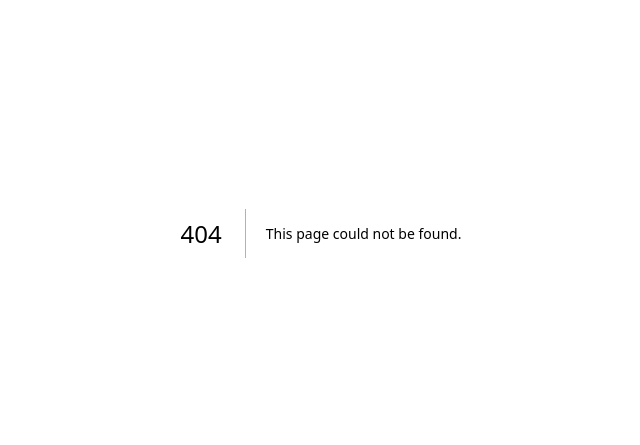
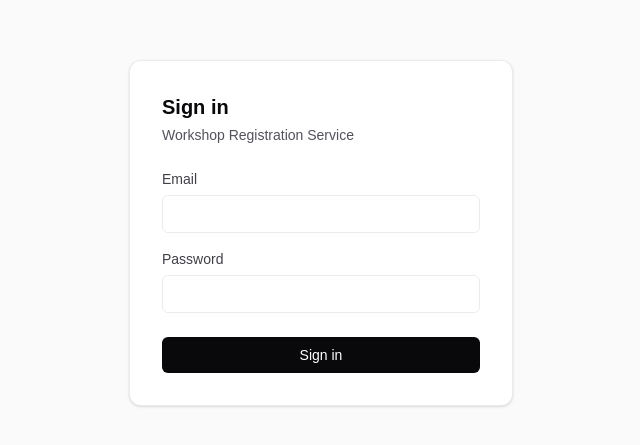
Before and after one commit to SachiniDIL/workshop-registration-service, a Next.js app: page /login in a window 1280 px wide. Before the commit this address had no page. Shown: the part 167-612 px from the top of the page, without its empty margins (319-959 px from the left). Built offline with nearby package versions, Linux system fonts and the light colour scheme.

Commit message:
Add login page, SessionProvider, and role-gated auth middleware

```diff
--- a/app/layout.tsx
+++ b/app/layout.tsx
@@ -1,6 +1,7 @@
 import type { Metadata } from "next";
 import { Geist, Geist_Mono } from "next/font/google";
 import "./globals.css";
+import Providers from "./providers";
 
 const geistSans = Geist({
   variable: "--font-geist-sans",
@@ -23,7 +24,9 @@ export default function RootLayout({ children }: LayoutProps<"/">) {
       lang="en"
       className={`${geistSans.variable} ${geistMono.variable} h-full antialiased`}
     >
-      <body className="min-h-full flex flex-col">{children}</body>
+      <body className="min-h-full flex flex-col">
+        <Providers>{children}</Providers>
+      </body>
     </html>
   );
 }
--- /dev/null
+++ b/app/login/page.tsx
@@ -0,0 +1,95 @@
+"use client";
+
+import { signIn } from "next-auth/react";
+import { useRouter } from "next/navigation";
+import { useState, type FormEvent } from "react";
+
+export default function LoginPage() {
+  const router = useRouter();
+  const [email, setEmail] = useState("");
+  const [password, setPassword] = useState("");
+  const [error, setError] = useState<string | null>(null);
+  const [isSubmitting, setIsSubmitting] = useState(false);
+
+  async function handleSubmit(event: FormEvent<HTMLFormElement>) {
+    event.preventDefault();
+    setError(null);
+    setIsSubmitting(true);
+
+    const result = await signIn("credentials", {
+      email,
+      password,
+      redirect: false,
+    });
+
+    setIsSubmitting(false);
+
+    if (!result || result.error) {
+      setError("Invalid email or password");
+      return;
+    }
+
+    router.push("/workshops");
+  }
+
+  return (
+    <div className="flex flex-1 items-center justify-center bg-zinc-50 px-4 dark:bg-black">
+      <div className="w-full max-w-sm rounded-xl border border-black/[.08] bg-white p-8 shadow-sm dark:border-white/[.145] dark:bg-zinc-950">
+        <h1 className="text-xl font-semibold text-zinc-950 dark:text-zinc-50">
+          Sign in
+        </h1>
+        <p className="mt-1 text-sm text-zinc-600 dark:text-zinc-400">
+          Workshop Registration Service
+        </p>
+
+        <form onSubmit={handleSubmit} className="mt-6 flex flex-col gap-4">
+          <div className="flex flex-col gap-1.5">
+            <label htmlFor="email" className="text-sm font-medium text-zinc-700 dark:text-zinc-300">
+              Email
+            </label>
+            <input
+              id="email"
+              name="email"
+              type="email"
+              autoComplete="email"
+              required
+              value={email}
+              onChange={(e) => setEmail(e.target.value)}
+              className="rounded-md border border-black/[.08] bg-transparent px-3 py-2 text-sm text-zinc-950 outline-none focus:border-zinc-400 dark:border-white/[.145] dark:text-zinc-50"
+            />
+          </div>
+
+          <div className="flex flex-col gap-1.5">
+            <label htmlFor="password" className="text-sm font-medium text-zinc-700 dark:text-zinc-300">
+              Password
+            </label>
+            <input
+              id="password"
+              name="password"
+              type="password"
+              autoComplete="current-password"
+              required
+              value={password}
+              onChange={(e) => setPassword(e.target.value)}
+              className="rounded-md border border-black/[.08] bg-transparent px-3 py-2 text-sm text-zinc-950 outline-none focus:border-zinc-400 dark:border-white/[.145] dark:text-zinc-50"
+            />
+          </div>
+
+          {error && (
+            <p className="text-sm text-red-600 dark:text-red-400" role="alert">
+              {error}
+            </p>
+          )}
+
+          <button
+            type="submit"
+            disabled={isSubmitting}
+            className="mt-2 rounded-md bg-zinc-950 px-4 py-2 text-sm font-medium text-white transition-colors hover:bg-zinc-800 disabled:cursor-not-allowed disabled:opacity-60 dark:bg-zinc-50 dark:text-zinc-950 dark:hover:bg-zinc-200"
+          >
+            {isSubmitting ? "Signing in..." : "Sign in"}
+          </button>
+        </form>
+      </div>
+    </div>
+  );
+}
--- /dev/null
+++ b/app/providers.tsx
@@ -0,0 +1,8 @@
+"use client";
+
+import { SessionProvider } from "next-auth/react";
+import type { ReactNode } from "react";
+
+export default function Providers({ children }: { children: ReactNode }) {
+  return <SessionProvider>{children}</SessionProvider>;
+}
--- /dev/null
+++ b/middleware.ts
@@ -0,0 +1,31 @@
+import { withAuth } from "next-auth/middleware";
+import { NextResponse } from "next/server";
+
+const WORKSHOP_EDIT_PATTERN = /^\/workshops\/[^/]+\/edit$/;
+
+export default withAuth(
+  function middleware(req) {
+    const { pathname } = req.nextUrl;
+    const role = req.nextauth.token?.role;
+
+    if (pathname.startsWith("/admin") && role !== "admin") {
+      return NextResponse.redirect(new URL("/workshops", req.url));
+    }
+
+    const isManagerOnlyWorkshopRoute =
+      pathname === "/workshops/new" || WORKSHOP_EDIT_PATTERN.test(pathname);
+
+    if (isManagerOnlyWorkshopRoute && role !== "manager") {
+      return NextResponse.redirect(new URL("/workshops", req.url));
+    }
+
+    return NextResponse.next();
+  },
+  {
+    pages: { signIn: "/login" },
+  }
+);
+
+export const config = {
+  matcher: ["/((?!login|api/auth|_next/static|_next/image|favicon.ico).*)"],
+};
```
